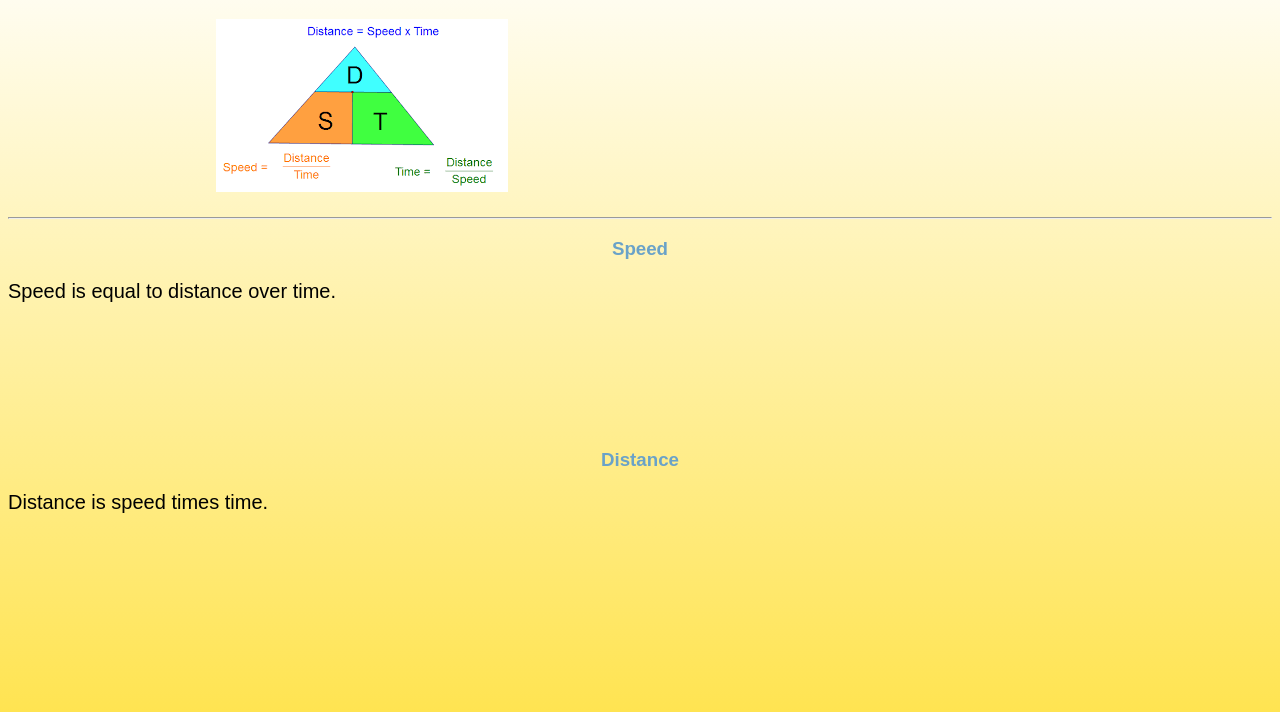
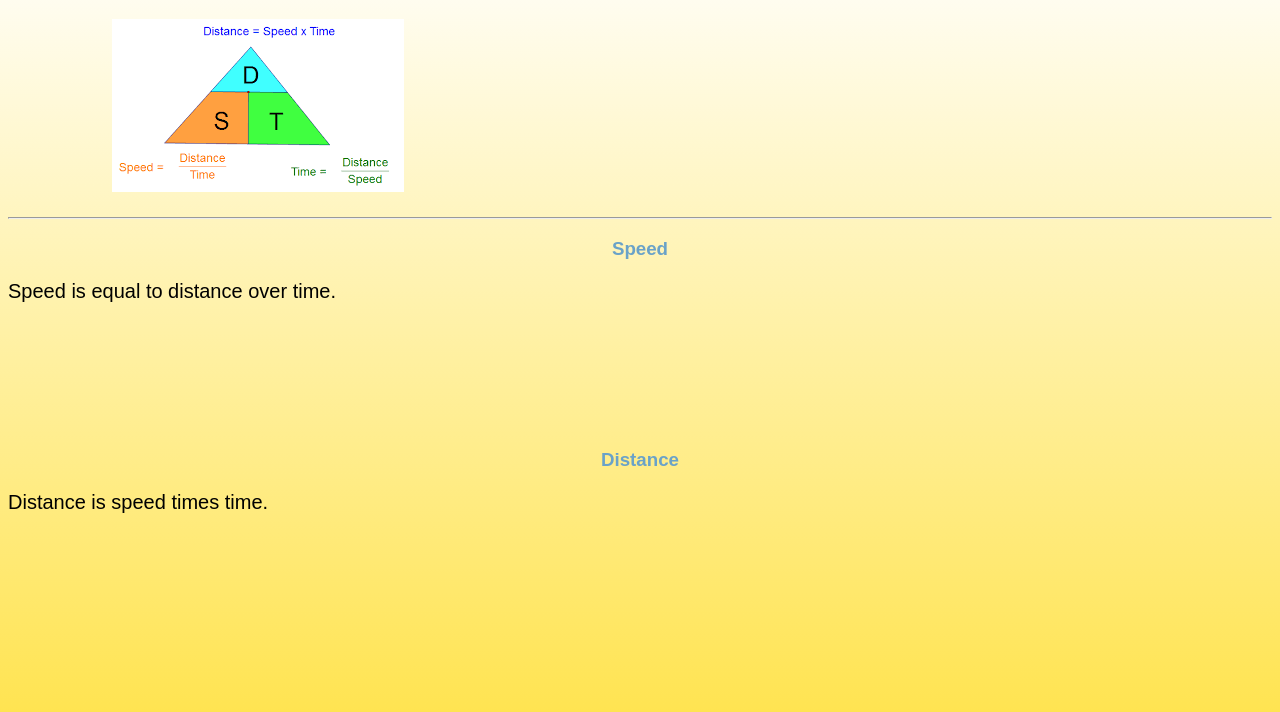
Before and after one commit to dawson-physics/Speed-Time-and-Distance, a plain HTML site: page index.html in a window 1280 px wide. Shown: the part 71-783 px from the top of the page. Drawn offline with Linux system fonts and the light colour scheme.

Commit message:
Update style.css

```diff
--- a/style.css
+++ b/style.css
@@ -30,14 +30,14 @@ li{
 }
 
 .aligncenter {
-    text-align:right;
+    text-align:center;
+  border-color:black;
+  border-width:0.5px
 }
 
 p{
   color:black;
   width:500px;
   font-size:20px;
-  border-color:gold;
-  border-width:0.5px;
 font-family:Fantasy;
 }
```
